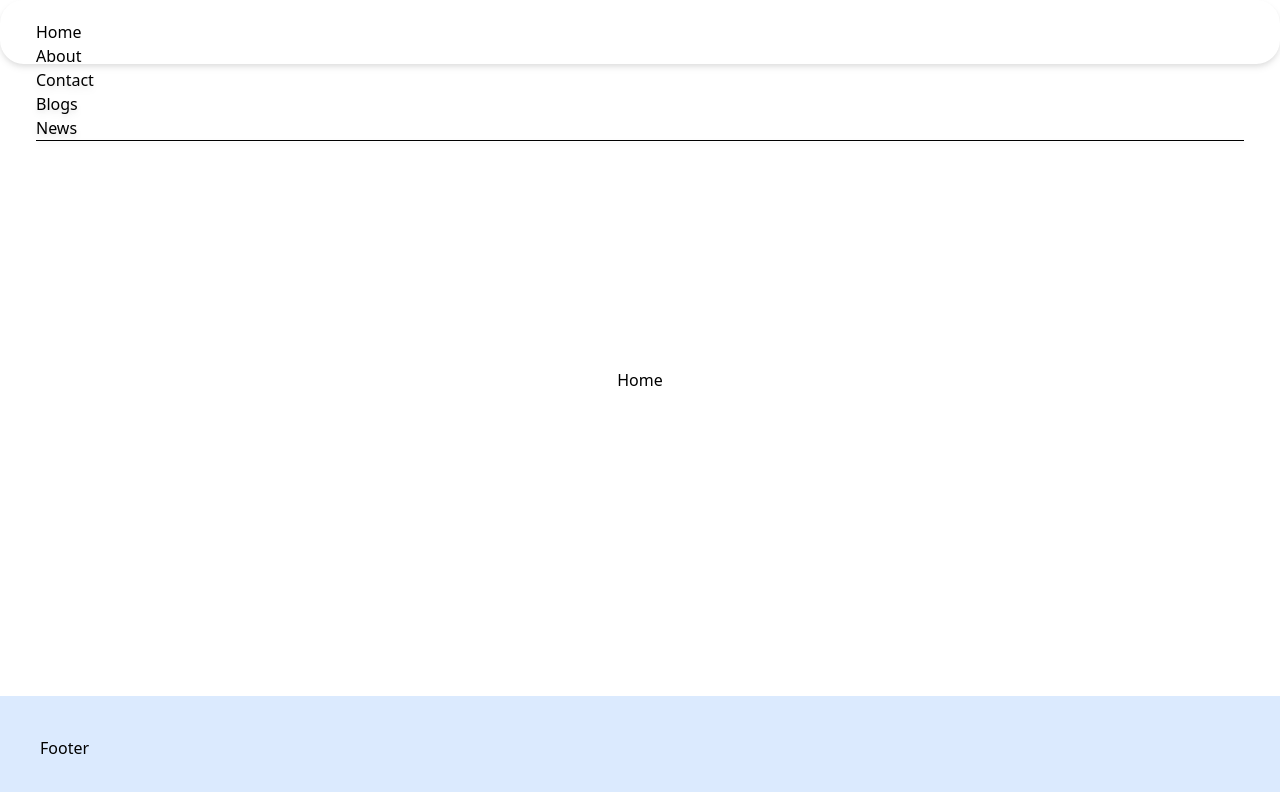
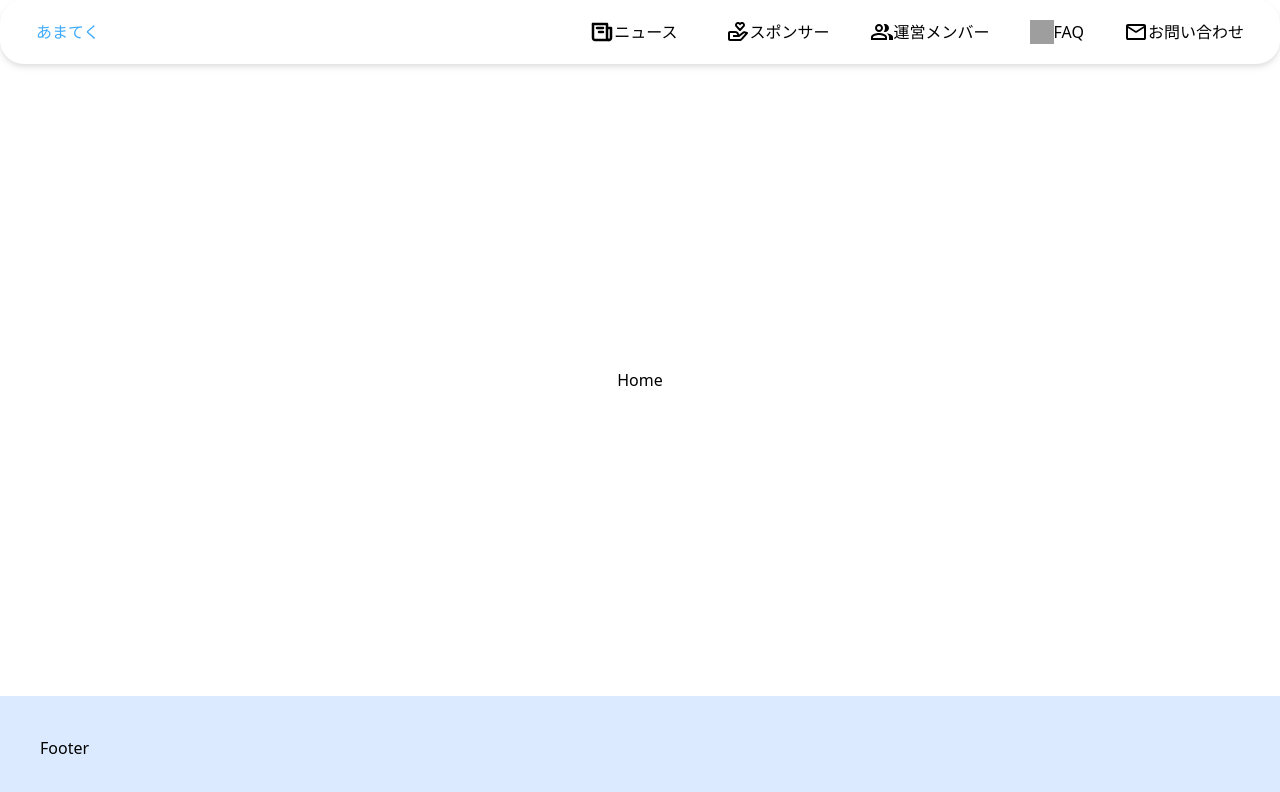
Before and after one commit to amatech-repo/amatech-web-site, a Next.js app: page / in a window 1280 px wide. Shown: the top 792 px of the page. Built offline with nearby package versions, Linux system fonts and the light colour scheme; grey boxes are pictures that could not be loaded.

Commit message:
feat: Headerの要素のレイアウト作成

```diff
--- a/src/components/Navigation/index.tsx
+++ b/src/components/Navigation/index.tsx
@@ -1,26 +1,38 @@
 import Link from "next/link";
+import Image from "next/image";
 
 export const Navigation = () => {
   return (
     <nav>
-      <ul>
-        <li>
-          <Link href="/">Home</Link>
+      <ul className="flex flex-row space-x-auto h-6">
+        <li className="flex justify-start items-center">
+          <Link href="/" className="text-amatech-log">
+            あまてく
+          </Link>
         </li>
-        <li>
-          <Link href="/about">About</Link>
-        </li>
-        <li>
-          <Link href="/contact">Contact</Link>
-        </li>
-        <li>
-          <Link href="/blogs">Blogs</Link>
-        </li>
-        <li>
-          <Link href="/news">News</Link>
-        </li>
+        <div className="flex justify-end items-center ml-auto space-x-10">
+          <li className="flex flex-row m-2">
+            <Image src={"/icons/news.svg"} alt={""} width={24} height={24} />
+            <Link href="/news">ニュース</Link>
+          </li>
+          <li className="flex flex-row m-2">
+            <Image src={"/icons/sponsor.svg"} alt={""} width={24} height={24} />
+            <Link href="/sponsor">スポンサー</Link>
+          </li>
+          <li className="flex flex-row m-2">
+            <Image src={"/icons/member.svg"} alt={""} width={24} height={24} />
+            <Link href="/member">運営メンバー</Link>
+          </li>
+          <li className="flex flex-row m-2">
+            <Image src={"/icons/faq.svg"} alt={""} width={24} height={24} />
+            <Link href="/faq">FAQ</Link>
+          </li>
+          <li className="flex flex-row m-2">
+            <Image src={"/icons/contact.svg"} alt={""} width={24} height={24} />
+            <Link href="/contact">お問い合わせ</Link>
+          </li>
+        </div>
       </ul>
-      <hr />
     </nav>
   );
 };
```
